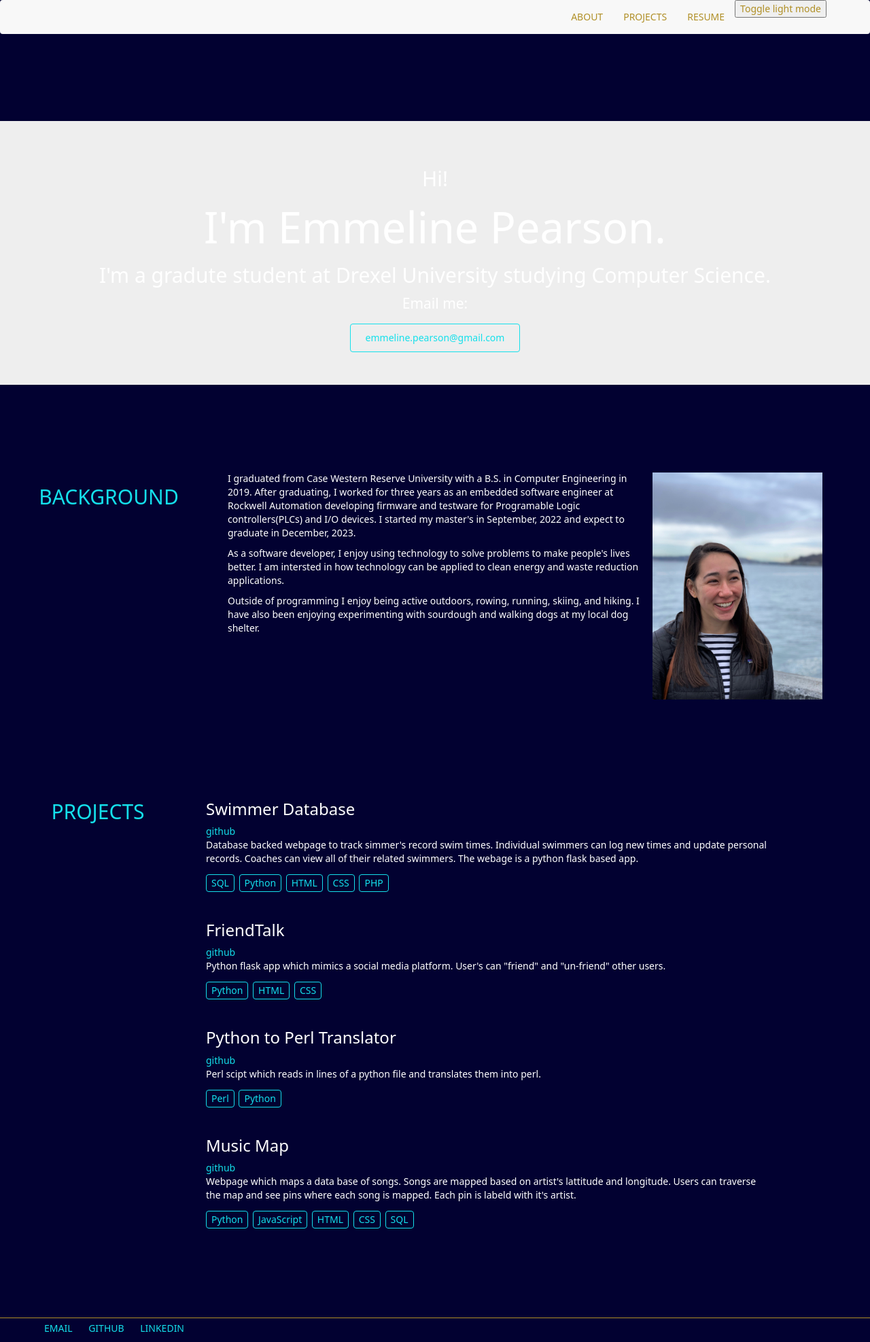
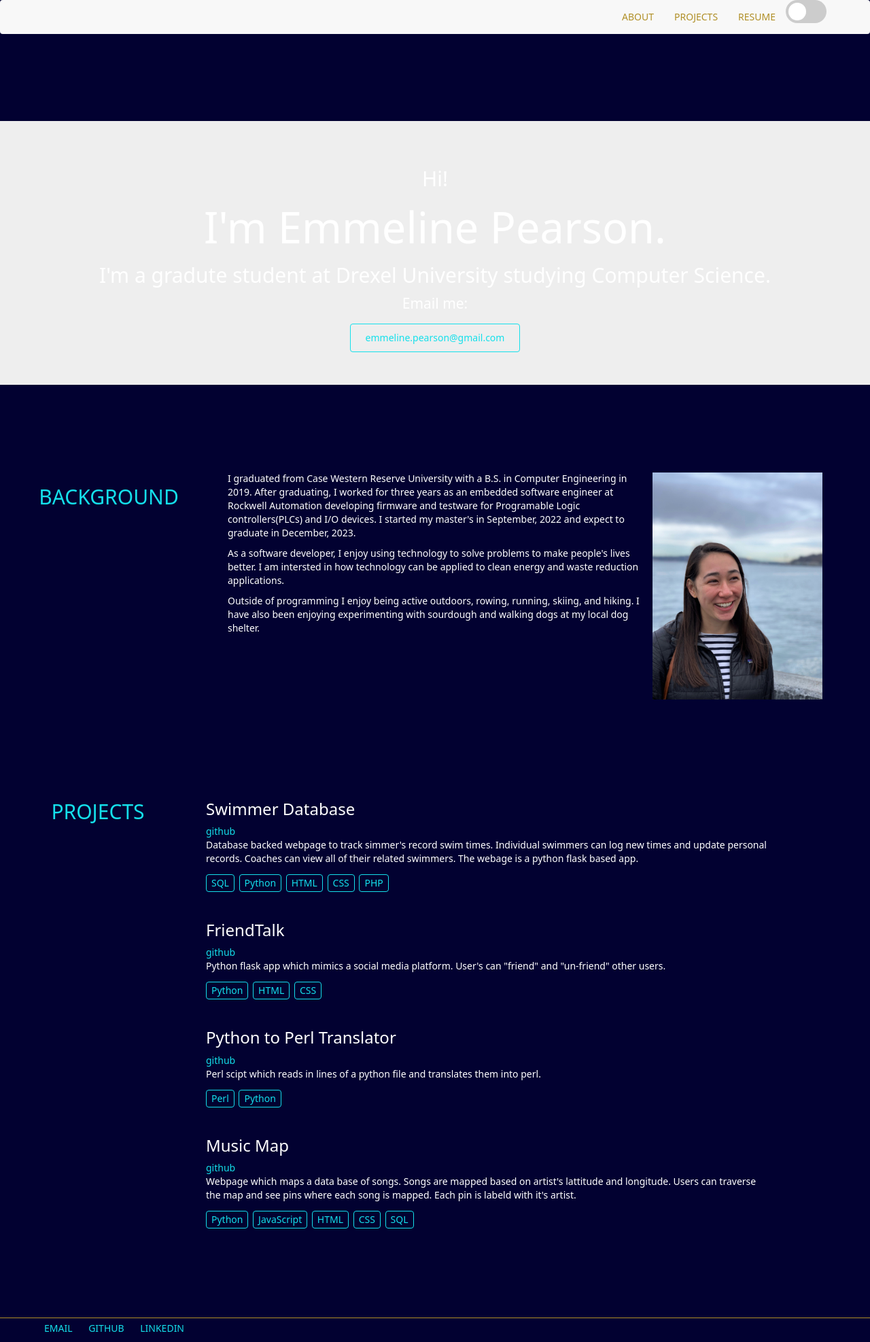
Before and after one commit to emmeline2/emmeline2.github.io, a Jekyll site: the page built from index.html, in a window 1280 px wide. Shown: the whole page at 68% size. Built offline with Jekyll 4.4.1, drawn with Linux system fonts in a browser that asks for light colours.

Commit message:
slider button

```diff
--- a/_layouts/default.html
+++ b/_layouts/default.html
@@ -14,7 +14,11 @@
 						<li><a href="/#about">ABOUT</a></li>
 						<li><a href="/#projects">PROJECTS</a></li>
 						<li><a href="/resume">RESUME</a></li>
-						<li></li><button onclick="myFunction()">Toggle light mode</button> </li>
+						<li><label class="switch">
+							<input type="checkbox" onclick="myFunction()">
+							<span class="slider round"></span>
+						  </label>
+						</li>
 					</ul>
 				</div>
 			</nav>
--- a/css/main.css
+++ b/css/main.css
@@ -134,3 +134,65 @@ footer ul li:hover {
     color: #14e0eb;
     font-weight:normal;
 }
+
+/* Slider for Dark mode */
+.switch {
+    position: relative;
+    display: inline-block;
+    width: 60px;
+    height: 34px;
+}
+
+/* Hide default HTML checkbox */
+.switch input {
+    opacity: 0;
+    width: 0;
+    height: 0;
+}
+
+.slider {
+    position: absolute;
+    cursor: pointer;
+    top: 0;
+    left: 0;
+    right: 0;
+    bottom: 0;
+    background-color: #ccc;
+    -webkit-transition: .4s;
+    transition: .4s;
+}
+
+.slider:before {
+    position: absolute;
+    content: "";
+    height: 26px;
+    width: 26px;
+    left: 4px;
+    bottom: 4px;
+    background-color: white;
+    -webkit-transition: .4s;
+    transition: .4s;
+}
+
+input:checked + .slider {
+    background-color: #2196F3;
+}
+
+input:focus + .slider {
+    box-shadow: 0 0 1px #2196F3;
+}
+
+input:checked + .slider:before {
+    -webkit-transform: translateX(26px);
+    -ms-transform: translateX(26px);
+    transform: translateX(26px);
+}
+
+/* Rounded sliders */
+.slider.round {
+    border-radius: 34px;
+}
+
+.slider.round:before {
+    border-radius: 50%;
+}
```
